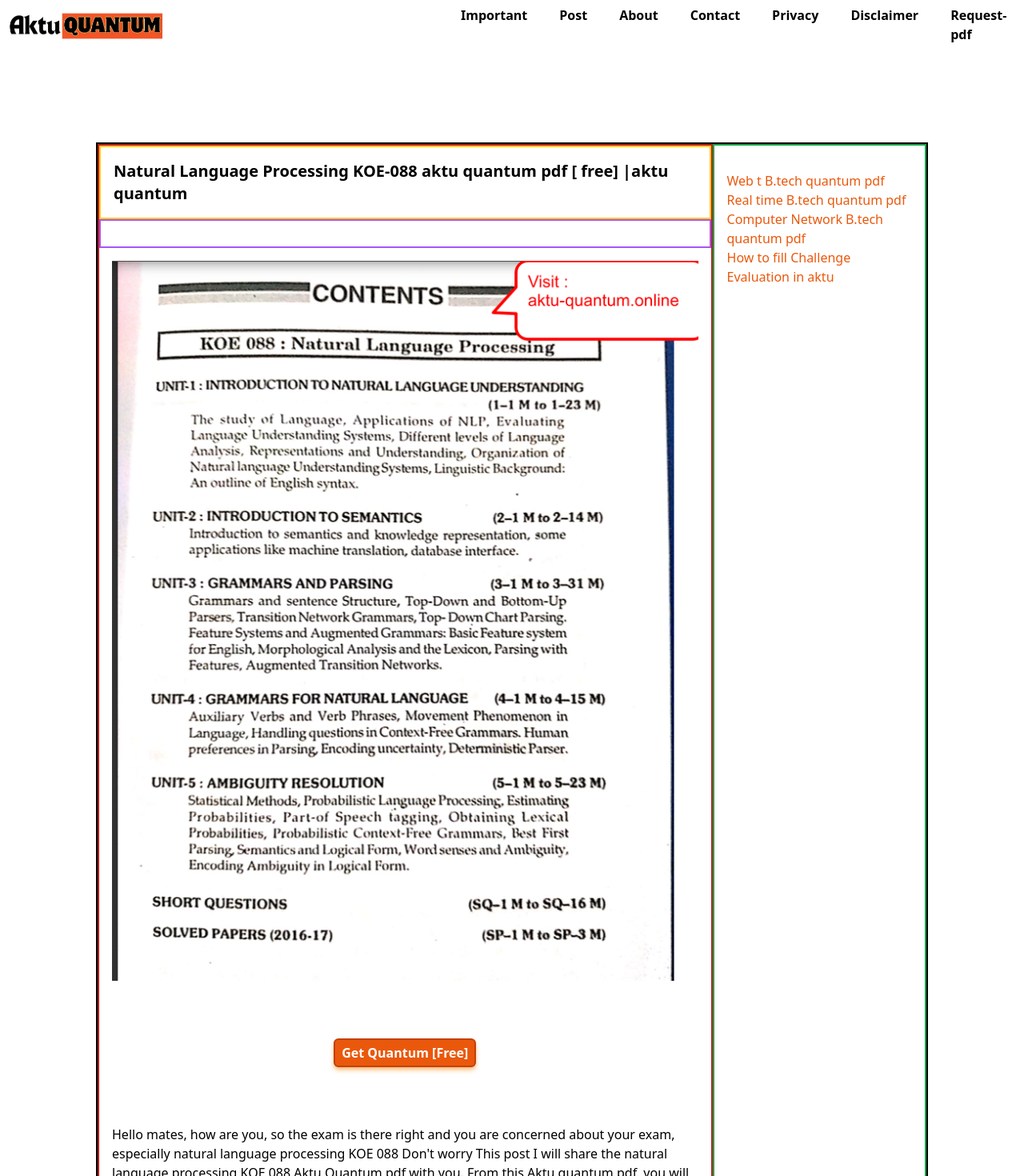
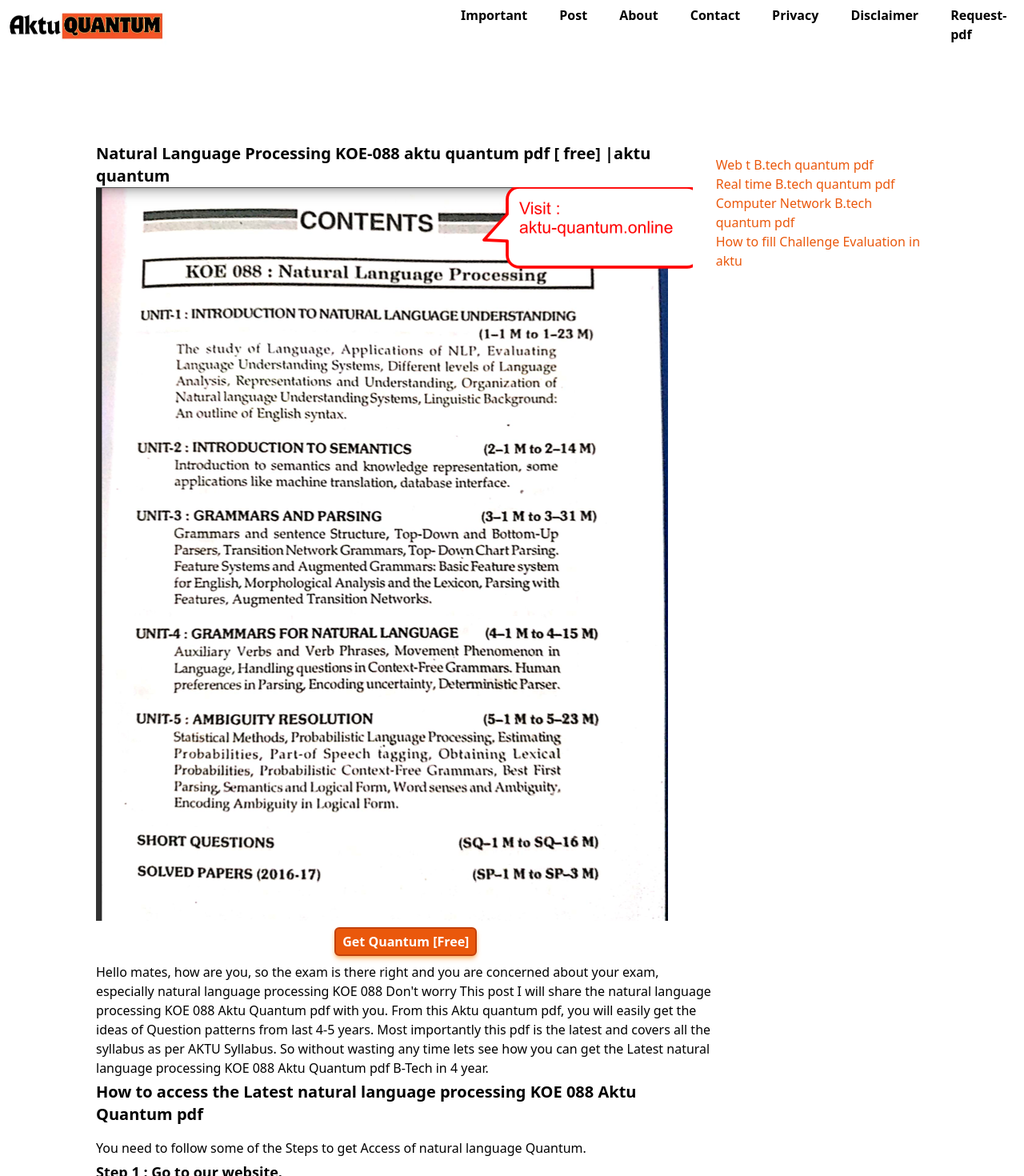
Before and after one commit to MuditxRajput/aktu_quantum_frontend, a React (Create React App) app: page /nlp in a window 1280 px wide. Shown: the top 1470 px of the page at 80% size. Built offline with nearby package versions, Linux system fonts and the light colour scheme.

Commit message:
'post4Changes'

```diff
--- a/src/Post/Nlp.jsx
+++ b/src/Post/Nlp.jsx
@@ -21,30 +21,30 @@ const Nlp = () => {
         />
         <link rel="canonical" href="https://www.aktu-quantum.online/nlp" />
       </Helmet>
-      <div className="m-[50px] sm:m-[120px] border-2 border-black flex flex-col sm:flex-row">
-        <div className="border-2 border-red-700 w-full sm:w-[876px] flex flex-col">
-          <div className="border-2 border-yellow-400 p-4">
+      <div className="m-[50px] sm:m-[120px]  flex flex-col sm:flex-row">
+        <div className=" w-full sm:w-[876px] flex flex-col">
+          <div className=" ">
             <h1 className="text-xl font-semibold">
               Natural Language Processing KOE-088 aktu quantum pdf [ free] |aktu
               quantum
             </h1>
           </div>
-          <div className="border-2 border-purple-500 p-4">
+          <div className="">
             <InBetweenPost_Responsive />
           </div>
-          <div className="p-4">
+          <div className="">
             <img src={logo} alt="Syllabus of aktu quantum nlp" />
           </div>
-          <div className="p-4">
+          <div className="">
             <InBetweenPost_Responsive />
           </div>
-          <div className="p-4">
+          <div className="">
             <HomepageReturn />
           </div>
-          <div className="p-4">
+          <div className="">
             <InBetweenPost_Responsive />
           </div>
-          <div className="p-4">
+          <div className="">
             <p>
               Hello mates, how are you, so the exam is there right and you are
               concerned about your exam, especially natural language processing
@@ -169,7 +169,7 @@ const Nlp = () => {
             </div>
           </div>
         </div>
-        <div className="border-2 border-green-600 w-full sm:w-[300px] flex flex-col p-4">
+        <div className=" w-full sm:w-[300px] flex flex-col ">
           <div className="mb-4"><InBetweenPost_Responsive/></div>
           <div>
            <ul>
```
